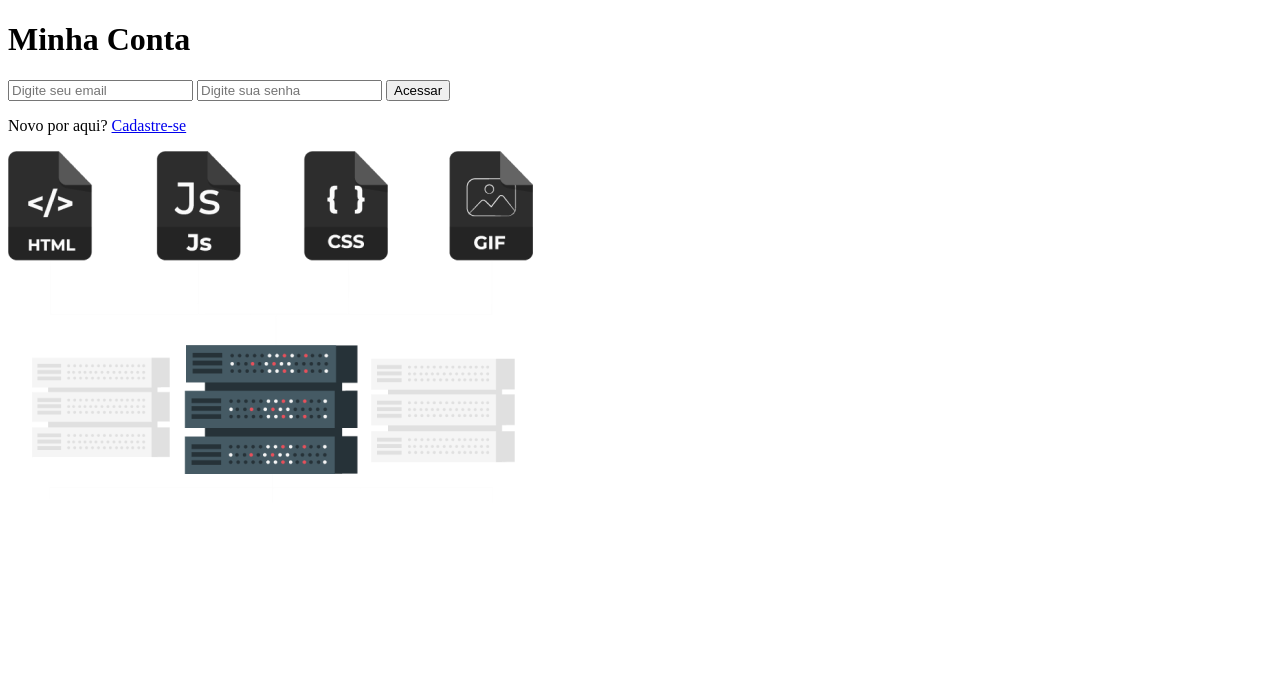
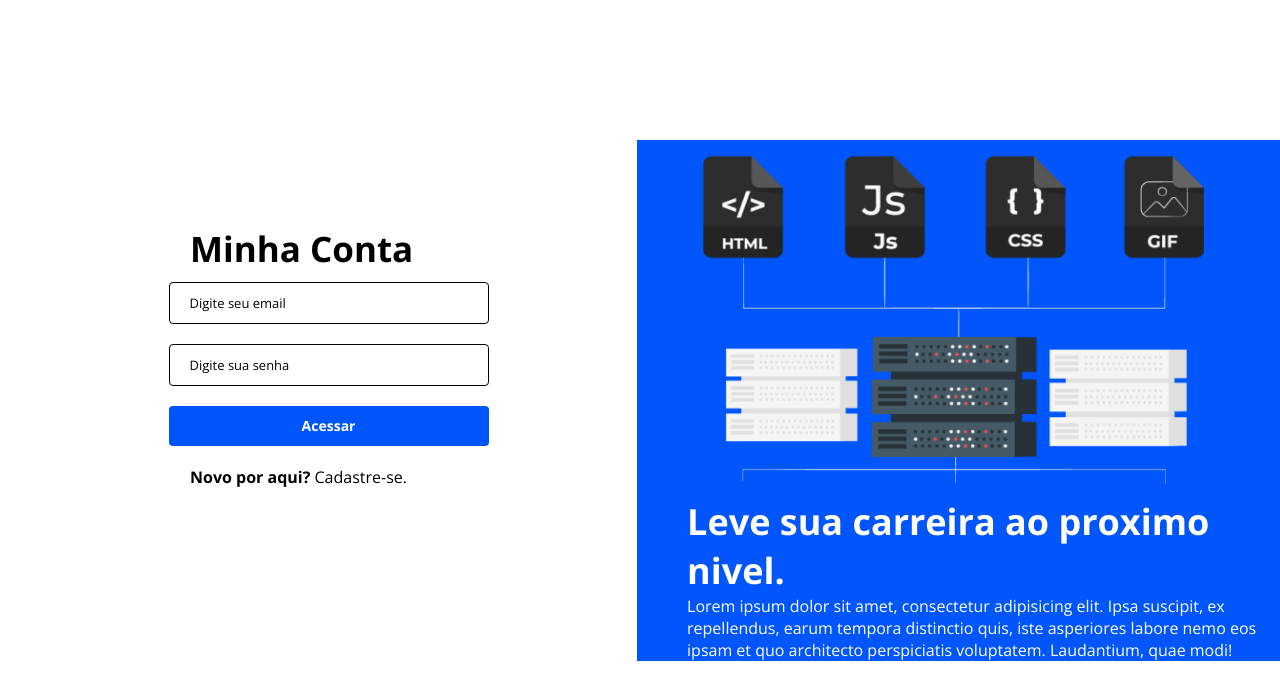
Before and after one commit to JoaoDev20/tela-login, a plain HTML site: page index.html in a window 1280 px wide. Drawn offline with nearby package versions, Linux system fonts and the light colour scheme.

Commit message:
Criando pagina de login

```diff
--- a/index.html
+++ b/index.html
@@ -4,14 +4,22 @@
     <meta charset="UTF-8" />
     <meta name="viewport" content="width=device-width, initial-scale=1.0" />
     <link rel="stylesheet" href="style.css" />
+    <link rel="preconnect" href="https://fonts.googleapis.com" />
+    <link rel="preconnect" href="https://fonts.gstatic.com" crossorigin />
+    <link
+      href="https://fonts.googleapis.com/css2?family=Open+Sans:ital,wght@0,300..800;1,300..800&display=swap"
+      rel="stylesheet"
+    />
     <title>Tela de Login</title>
   </head>
   <body>
     <div id="wrapper">
       <div class="container">
-        <div class="login-box">
+
           <div class="column left">
+            <div class="login-box">
             <h1>Minha Conta</h1>
+            <form>
             <input
               type="text"
               name="email"
@@ -25,14 +33,24 @@
               placeholder="Digite sua senha"
             />
             <input type="submit" value="Acessar" />
-
+            </form>
+          </div>
             <div class="infobox">
-              <p>Novo por aqui? <a href="#">Cadastre-se</a></p>
+              <p>Novo por aqui? <a href="#">Cadastre-se.</a></p>
             </div>
           </div>
 
           <div class="column right">
-            <img src="assets/info.png" alt="img-info" />
+            <img src="assets/info.png" alt="img-info" class="logo-img" />
+            <div class="info-text">
+              <h1>Leve sua carreira ao proximo nivel.</h1>
+              <p>
+                Lorem ipsum dolor sit amet, consectetur adipisicing elit. Ipsa
+                suscipit, ex repellendus, earum tempora distinctio quis, iste
+                asperiores labore nemo eos ipsam et quo architecto perspiciatis
+                voluptatem. Laudantium, quae modi!
+              </p>
+            </div>
           </div>
         </div>
       </div>
--- a/style.css
+++ b/style.css
@@ -0,0 +1,169 @@
+* {
+  margin: 0;
+  padding: 0;
+  outline: none;
+  box-sizing: border-box;
+  font-family: "Open Sans", sans-serif;
+}
+
+a {
+  text-decoration: none;
+  color: #000;
+}
+
+body {
+  font-family: "Open Sans", sans-serif; /* Garante que a fonte seja aplicada globalmente */
+  margin: 0; /* Remove a margem padrão do body */
+  display: flex;
+  justify-content: center; /* Centraliza o wrapper horizontalmente */
+  align-items: center; /* Centraliza o wrapper verticalmente */
+  min-height: 100%; /* Faz o body ocupar pelo menos a altura total da viewport */
+  background-color: #ffff; /* Um fundo claro para a página */
+}
+
+#wrapper {
+  height: 100vh;
+}
+
+.container {
+  display: flex;
+  align-items: center;
+  width: 100%;
+  min-height: 100%;
+  margin: 0;
+  padding: 0;
+  border-top: 0;
+  border-bottom: 0;
+}
+
+.column {
+  flex-grow: 1;
+  width: 100%;
+  height: 100%;
+  margin: 0;
+  padding: 0;
+}
+
+.left {
+  background-size: 450px;
+  background-repeat: no-repeat;
+  background-position: center;
+  height: 1200px;
+  margin-bottom: 50px;
+  height: 100%;
+  margin-bottom: 50px;
+  margin-left: 20px;
+}
+
+.right {
+  background-color: #0056fb;
+  padding-left: 50px;
+  width: 100%;
+  height: 100%;
+  margin: 0;
+}
+
+.login-box {
+  background-color: #ffff;
+  display: flex;
+  flex-direction: column;
+  align-items: center;
+  justify-content: center;
+  text-align: center;
+}
+
+.login-box h1 {
+  font-size: 35px;
+  font-weight: bold;
+  width: 100%;
+  height: 100%;
+  color: #000;
+  display: flex;
+  justify-content: flex-start;
+  padding-left: 170px;
+}
+
+.logo-img {
+  width: 525px;
+  height: 352px;
+  padding: 16px 8px 8px 16px;
+}
+
+.info-text {
+  color: #fff;
+  font-size: 18px;
+  font-weight: bold;
+}
+
+.info-text p {
+  font-size: 16px;
+  font-weight: normal;
+}
+
+form {
+  display: flex;
+  flex-direction: column;
+  align-items: center;
+  justify-content: center;
+}
+
+input[type="text"],
+input[type="password"] {
+  background-color: #fff;
+  border: 1px solid #000;
+  height: 40px;
+  border-radius: 4px;
+  margin-top: 10px;
+  margin: 10px;
+  padding: 20px;
+  font-size: 13px;
+  width: 320px;
+  color: #000;
+}
+
+input[type="text"]::placeholder,
+input[type="password"]::placeholder {
+  color: #000;
+}
+
+input[type="password"]:focus,
+input[type="text"]:focus {
+  outline: 0;
+  border: 1px solid #a1a1a1;
+}
+
+input[type="submit"] {
+  width: 320px;
+  margin-top: 10px;
+  height: 40px;
+  border: 0;
+  background-color: #0056fb;
+  border-radius: 4px;
+  color: #fff;
+  font-size: 14px;
+  font-weight: bold;
+  cursor: pointer;
+  margin-bottom: 10px;
+  transition: 0.5s;
+}
+
+input[type="submit"]:hover {
+  background-color: #0046d1;
+}
+
+.infobox {
+  background-color: #fff;
+  height: 60px;
+  margin: 10px auto 0;
+  padding-left: 170px;
+}
+
+.infobox p {
+  font-weight: bold;
+  user-select: none;
+}
+
+.infobox a {
+  user-select: none;
+  font-weight: normal;
+}
```
Also changed, not shown: signup.html (added).
